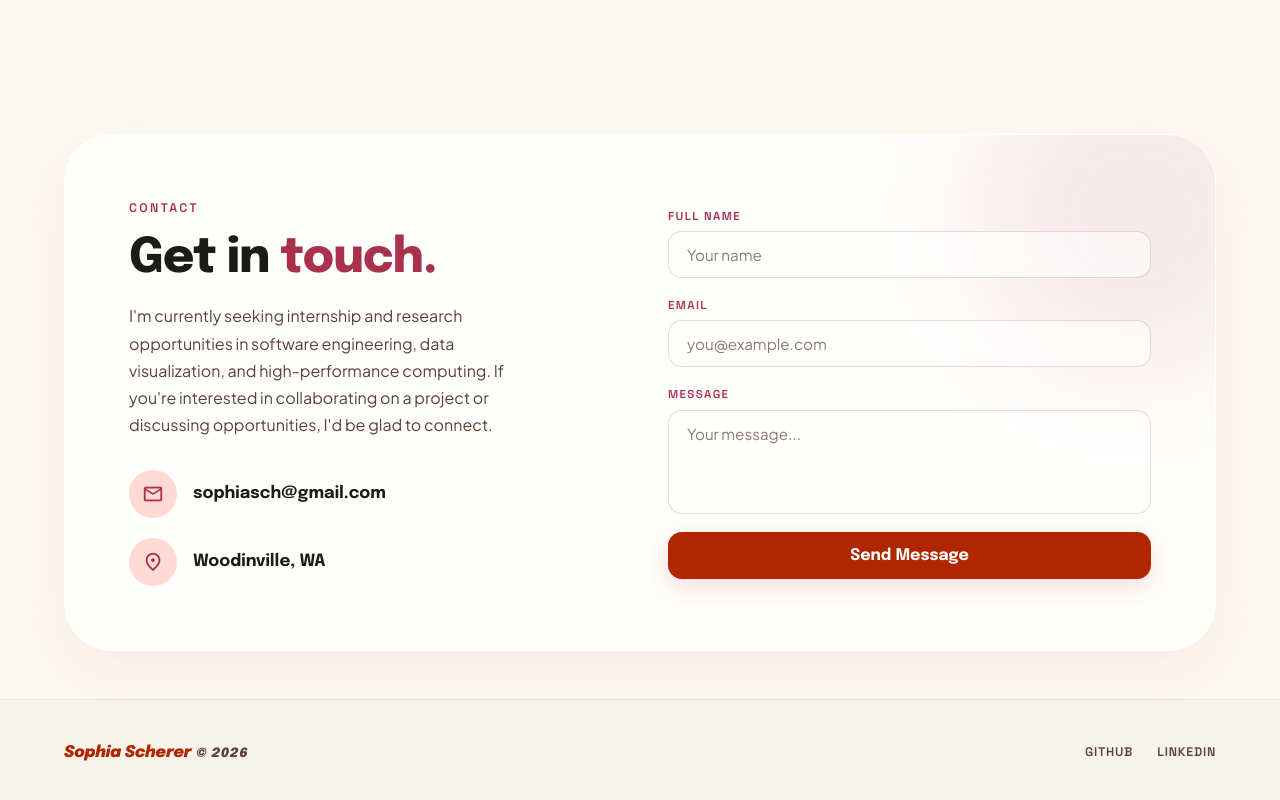
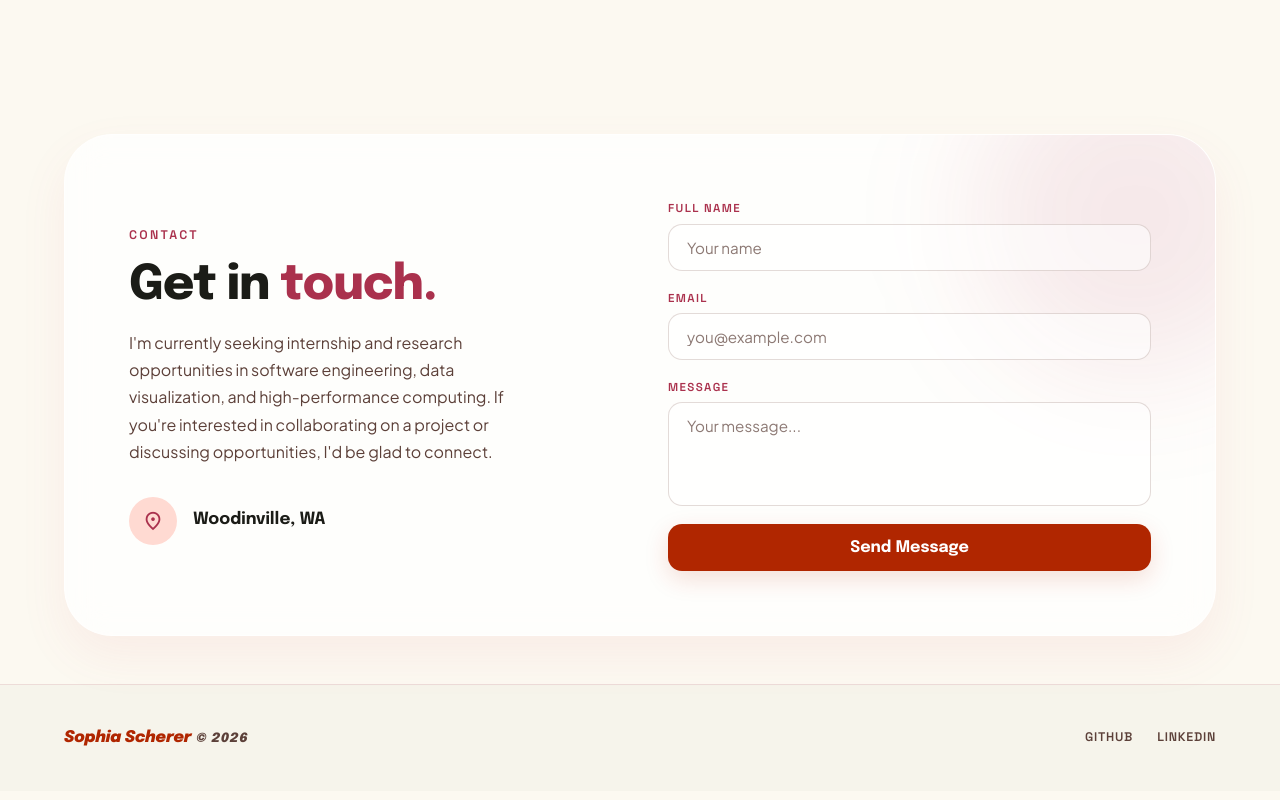
Before and after one commit to SophiaScherer/portfolio, a Next.js app: page / in a window 1280 px wide. Shown: the part 3613-4413 px from the top of the page. Built offline with nearby package versions, Linux system fonts and the light colour scheme.

Commit message:
Remove email address from Contact.tsx (#5)
Remove email address for privacy and spam concerns.

```diff
--- a/components/Contact.tsx
+++ b/components/Contact.tsx
@@ -112,12 +112,6 @@ export default function Contact() {
                 on a project or discussing opportunities, I'd be glad to connect.
               </p>
               <div className="contact-links">
-                <a href="mailto:sophiasch@gmail.com" className="contact-link">
-                  <div className="contact-link-icon">
-                    <span className="material-symbols-outlined">mail</span>
-                  </div>
-                  <span className="contact-link-text">sophiasch@gmail.com</span>
-                </a>
                 <div className="contact-link" style={{ cursor: "default" }}>
                   <div className="contact-link-icon">
                     <span className="material-symbols-outlined">location_on</span>
```
